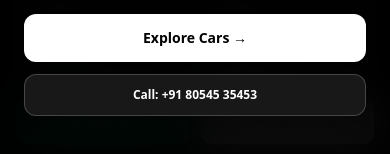
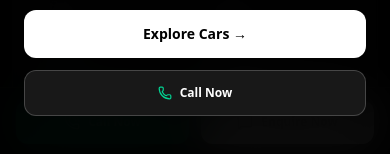
Before and after one commit to Nikhilprashar561/wheelxcars, a Next.js app: page /cars/mahindra-thar-lx-4x4-2022 in a window 390 px wide. Both pictures are taken after a click on the button 355 px from the left and 32 px from the top of the page. Shown: the part 688-842 px from the top of the page. Built offline with nearby package versions, Linux system fonts and the light colour scheme.

Commit message:
Update call action buttons across mobile menu, car details sidebar, and modals to display 'Call Now' without raw phone number

```diff
--- a/src/app/cars/[slug]/CarDetailClient.tsx
+++ b/src/app/cars/[slug]/CarDetailClient.tsx
@@ -537,7 +537,7 @@ export function CarDetailClient({ slug }: CarDetailClientProps) {
                     className="w-full flex items-center justify-center gap-2.5 bg-[#1c1c1c] hover:bg-[#252525] border border-white/20 text-white font-extrabold text-xs sm:text-sm py-3.5 sm:py-4 rounded-xl hover:border-white/40 transition-all hover:scale-[1.01] active:scale-[0.99] shadow-xl cursor-pointer"
                   >
                     <PhoneCall size={16} className="text-emerald-400" />
-                    Call Now: +91 80545 35453
+                    Call Now
                   </a>
                 </div>
 
@@ -641,7 +641,7 @@ export function CarDetailClient({ slug }: CarDetailClientProps) {
                       className="flex items-center justify-center gap-2 bg-[#1c1c1c] hover:bg-[#252525] border border-white/20 text-white text-xs font-bold py-3 rounded-xl transition-all text-center cursor-pointer shadow-md"
                     >
                       <PhoneCall size={15} className="text-emerald-400" />
-                      Call: +91 80545 35453
+                      Call Now
                     </a>
                     <button
                       type="button"
@@ -787,7 +787,7 @@ export function CarDetailClient({ slug }: CarDetailClientProps) {
                       className="flex items-center justify-center gap-2 bg-[#1c1c1c] hover:bg-[#252525] border border-white/20 text-white text-xs font-bold py-3 rounded-xl transition-all text-center cursor-pointer shadow-md"
                     >
                       <PhoneCall size={15} className="text-emerald-400" />
-                      Call: +91 80545 35453
+                      Call Now
                     </a>
                     <button
                       type="button"
--- a/src/components/Navbar.tsx
+++ b/src/components/Navbar.tsx
@@ -5,7 +5,7 @@ import Image from "next/image";
 import Link from "next/link";
 import { usePathname } from "next/navigation";
 import { motion, AnimatePresence } from "framer-motion";
-import { X, Menu } from "lucide-react";
+import { X, Menu, Phone } from "lucide-react";
 import { cn } from "@/lib/utils";
 
 const navLinks = [
@@ -181,9 +181,10 @@ export function Navbar() {
               </Link>
               <a
                 href="tel:+918054535453"
-                className="block w-full text-center bg-[#181818] border border-white/20 text-white font-bold py-3 rounded-xl text-xs hover:border-white/40 transition-colors"
+                className="flex items-center justify-center gap-2 w-full text-center bg-[#181818] border border-white/20 text-white font-bold py-3.5 rounded-xl text-xs hover:border-white/40 transition-colors cursor-pointer"
               >
-                Call: +91 80545 35453
+                <Phone size={14} className="text-emerald-400" />
+                <span>Call Now</span>
               </a>
             </div>
           </motion.div>
```
